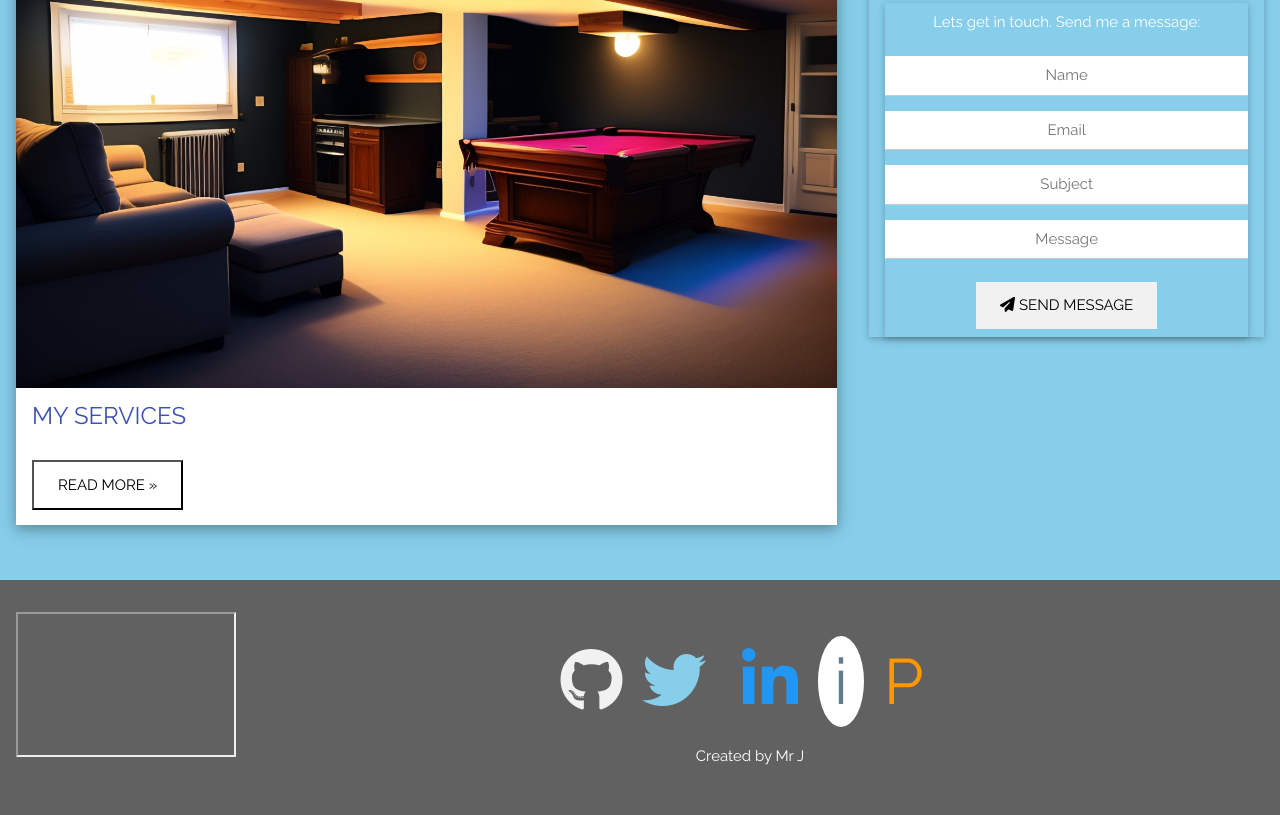
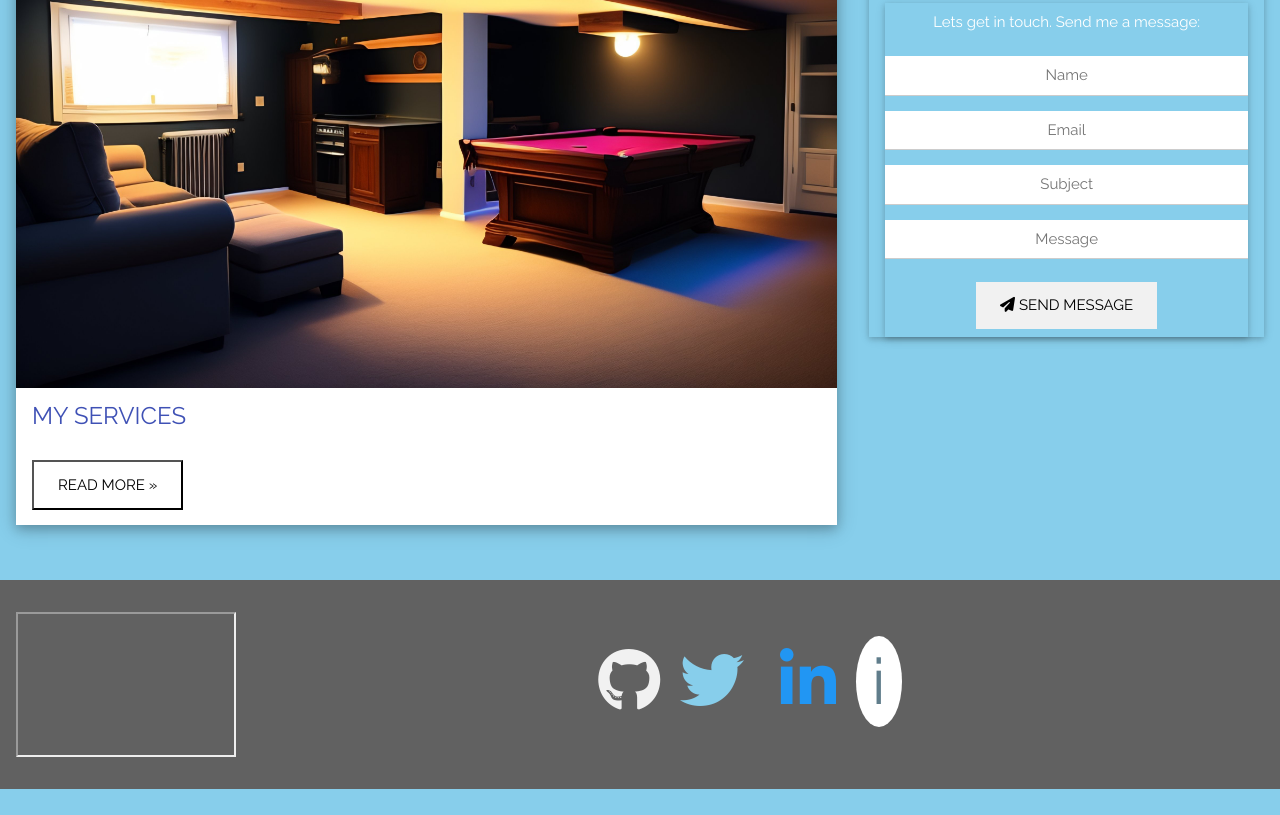
Before and after one commit to cliff82/portfolio, a website: page index.html in a window 1280 px wide. Shown: the part 1732-2547 px from the top of the page. After the commit the page ends 2521 px from the top, so only its background shows below. Drawn offline with nearby package versions, Linux system fonts and the light colour scheme; grey boxes are pictures that could not be loaded.

Commit message:
Update index.html
remove footer tags

```diff
--- a/index.html
+++ b/index.html
@@ -237,8 +237,7 @@ and is wrapped around the whole page content, except for the footer in this exam
 
  <a class="patreon w3-text-blue-gray w3-padding w3-jumbo w3-white w3-circle" href="https://profile.indeed.com/p/clifftonj-eux3nxx">i</a>
 
-   <a class="patreon w3-text-orange w3-padding w3-jumbo" href="https://www.patreon.com/Mrnice14">P</a>
-  <p>Created by <a href="https://websiteforsale.mr-get-it-done.info/" target="_blank">Mr J</a></p>
+
 </footer>
 
 
```
